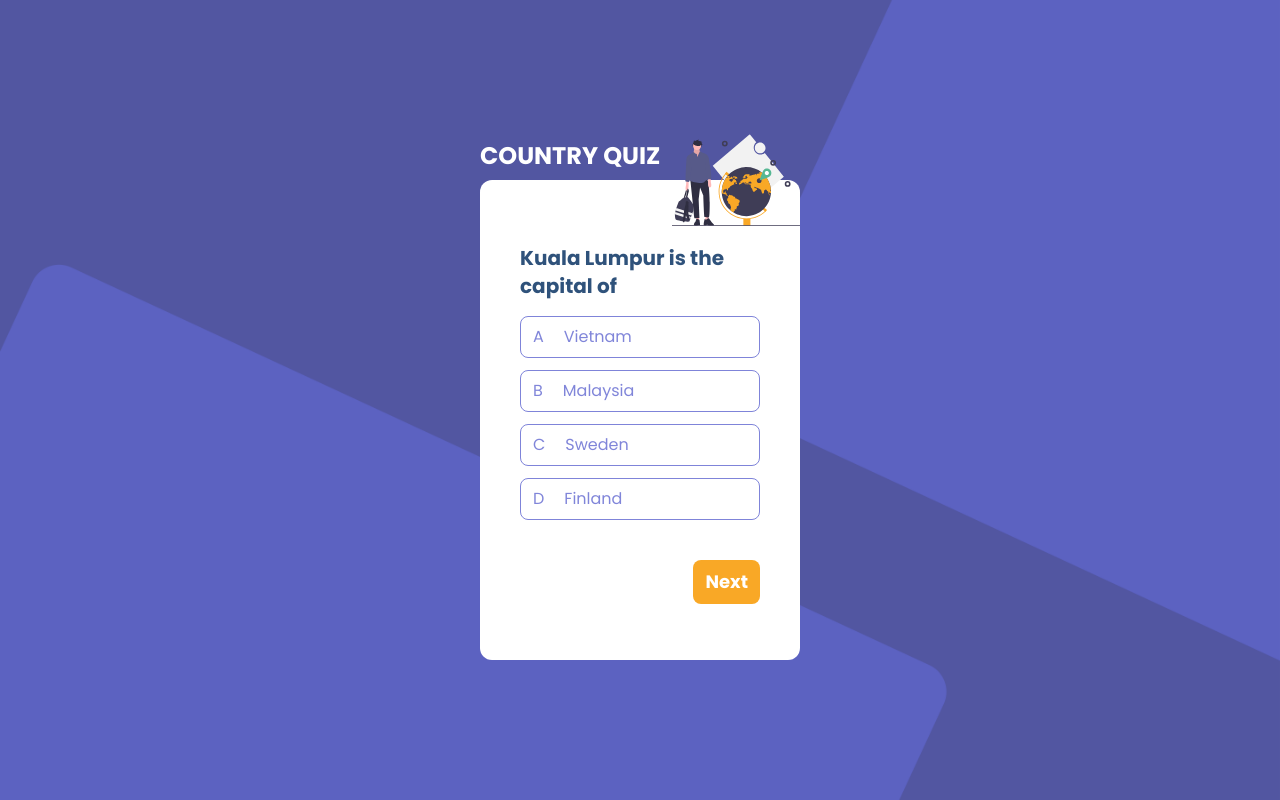
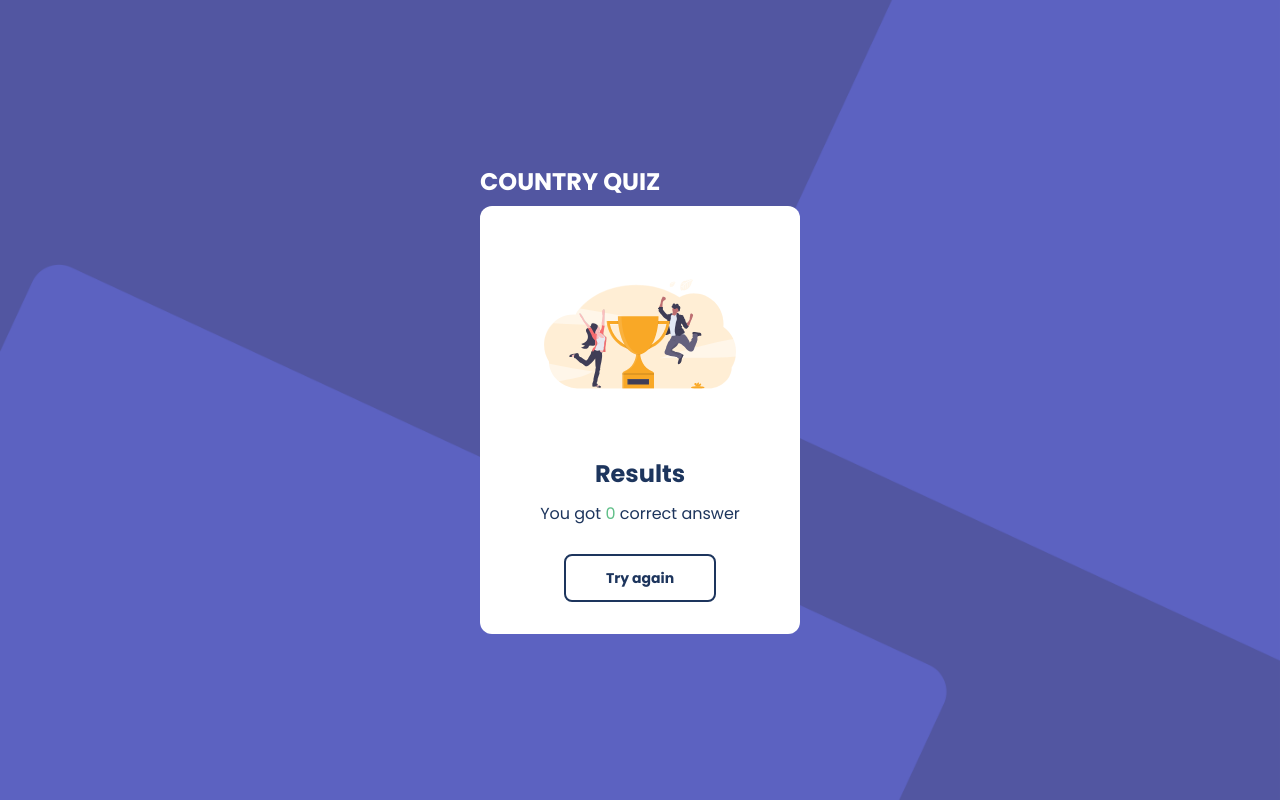
Before and after one commit to nushen96/devchallenges-country-quiz, a React (Create React App) app: page / in a window 1280 px wide. Built offline with nearby package versions, Linux system fonts and the light colour scheme.

Commit message:
added results screen

```diff
--- a/src/App.js
+++ b/src/App.js
@@ -1,5 +1,6 @@
 import { useState, useEffect } from "react";
 import QuizContainer from "./components/QuizContainer";
+import ResultsContainer from "./components/ResultsContainer";
 import { questions } from "./utilities/questions";
 
 function App() {
@@ -22,20 +23,27 @@ function App() {
     }
   }
 
+  const restart = () => {
+    setHasQuizFinished(false)
+    setScore(0)
+    setCurrentQuestionIndex(0)
+  }
+
   return (
     <div className="h-screen bg-purple-pattern bg-cover bg-center flex items-center justify-center font-poppins">
       <div className="h-auto w-3/12">
         <h1 className="uppercase text-white font-bold text-2xl mb-2">
           Country quiz
         </h1>
-        <QuizContainer
+        {/* <QuizContainer
           question={currentQuestion}
           score={score}
           setScore={setScore}
           currentQuestionIndex={currentQuestionIndex}
           setCurrentQuestionIndex={setCurrentQuestionIndex}
           getNextQuestion={getNextQuestion}
-        />
+        /> */}
+        <ResultsContainer score={score} restart={restart}/>
       </div>
     </div>
   );
--- a/src/components/ResultsContainer.jsx
+++ b/src/components/ResultsContainer.jsx
@@ -0,0 +1,14 @@
+import ResultsImage from "../resources/images/undraw_winners_ao2o 2.svg"
+
+const ResultsContainer = ({score, restart}) => {
+    return (<div className="bg-white py-8 rounded-xl flex flex-col items-center space-y-7 text-primary-darker">
+        <img className="h-48 w-48" src={ResultsImage} alt="Results illustration" />
+        <div className="space-y-3 text-center">
+            <h1 className="font-bold text-2xl">Results</h1>
+            <p>You got <span className="text-green">{score}</span> correct answer{score>0 ? "s":""}</p>
+        </div>
+        <button className="border-2 border-primary-darker py-3 px-10 rounded-lg font-semibold text-sm hover:bg-gray-100" onClick={() => restart()}>Try again</button>
+    </div>)
+}
+
+export default ResultsContainer;
```
